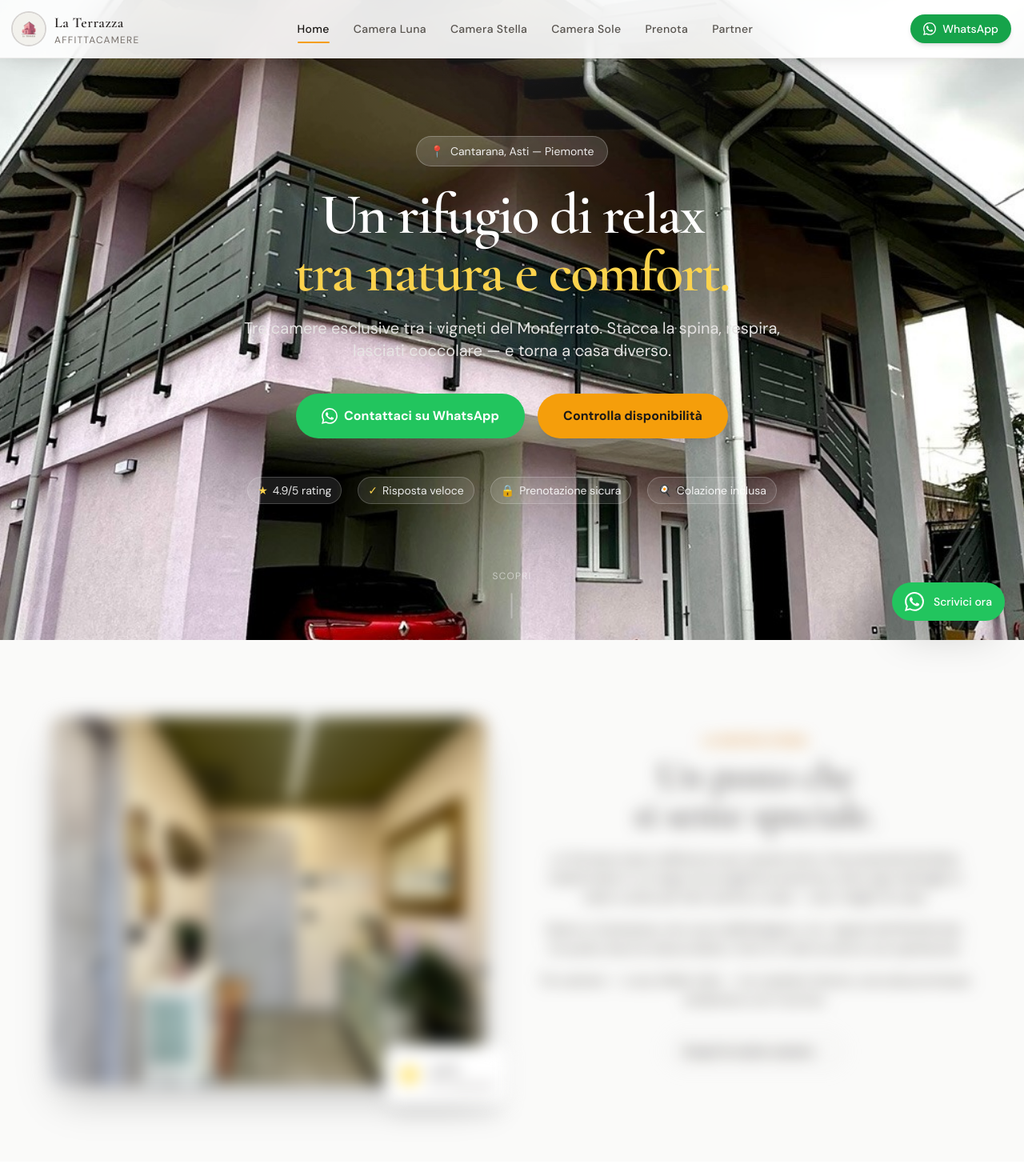
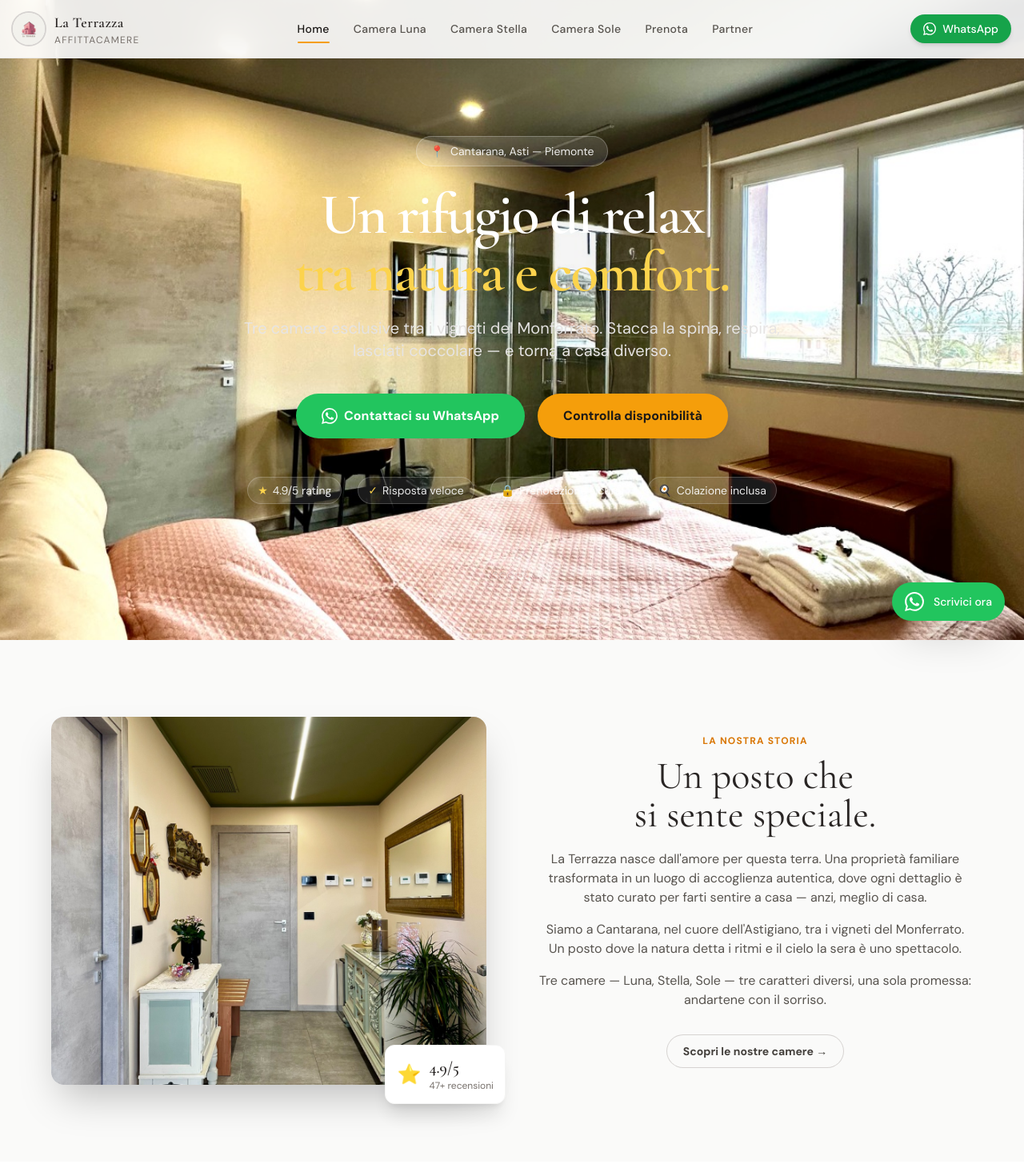
Before and after one commit to Manuell00/la-terrazza-web, a Next.js app: page / in a window 1280 px wide. Shown: the top 1470 px of the page at 80% size. Built offline with nearby package versions, Linux system fonts and the light colour scheme.

Commit message:
Fix page blur regression and refresh hero image

```diff
--- a/src/components/AnimatedSection.tsx
+++ b/src/components/AnimatedSection.tsx
@@ -29,7 +29,7 @@ export default function AnimatedSection({
     <motion.div
       className={className}
       initial={{ ...initial, filter: "blur(10px)" }}
-      whileInView={{ opacity: 1, x: 0, y: 0 }}
+      whileInView={{ opacity: 1, x: 0, y: 0, filter: "blur(0px)" }}
       viewport={{ once: true, margin: "-80px" }}
       transition={{ duration: 0.78, delay, ease: [0.22, 1, 0.36, 1] }}
     >
--- a/src/components/Hero.tsx
+++ b/src/components/Hero.tsx
@@ -22,15 +22,15 @@ export default function Hero() {
       {/* Parallax background */}
       <motion.div className="absolute inset-0 z-0" style={{ y: bgY }}>
         <Image
-          src="/images/struttura/struttura-4.jpg"
-          alt="La Terrazza Affittacamere — esterno della struttura"
+          src="/images/camera-stella/stella-3.jpg"
+          alt="La Terrazza Affittacamere — camera elegante e luminosa"
           fill
           priority
           quality={100}
           className="object-cover scale-[1.02]"
         />
-        <div className="absolute inset-0 bg-[radial-gradient(circle_at_top,rgba(255,255,255,0.12),transparent_32%)]" />
-        <div className="absolute inset-0 bg-gradient-to-b from-stone-950/72 via-stone-950/58 to-stone-950/82 md:from-stone-950/58 md:via-stone-950/42 md:to-stone-950/76" />
+        <div className="absolute inset-0 bg-[radial-gradient(circle_at_top,rgba(255,255,255,0.1),transparent_34%)]" />
+        <div className="absolute inset-0 bg-gradient-to-b from-stone-950/76 via-stone-950/54 to-stone-950/84 md:from-stone-950/64 md:via-stone-950/38 md:to-stone-950/72" />
       </motion.div>
 
       {/* Content */}
```
